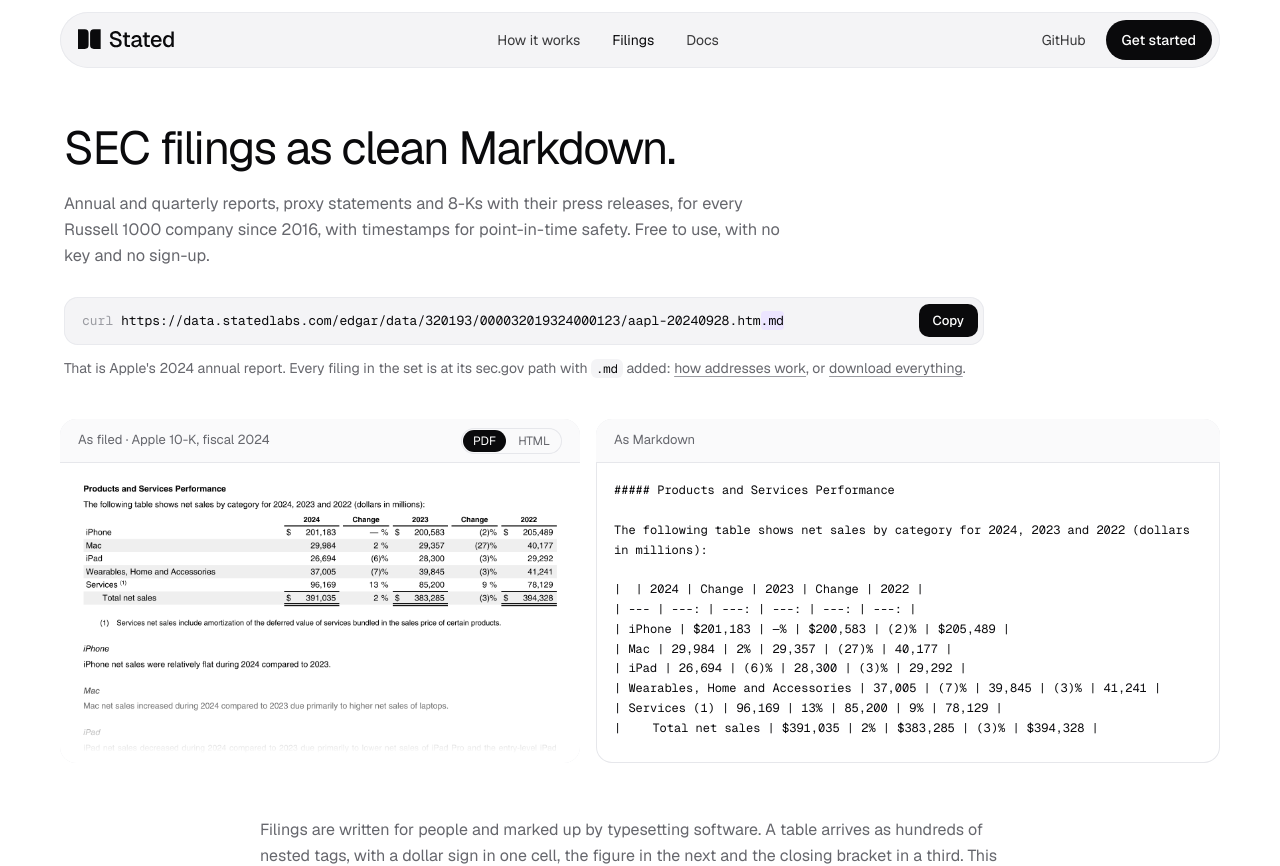
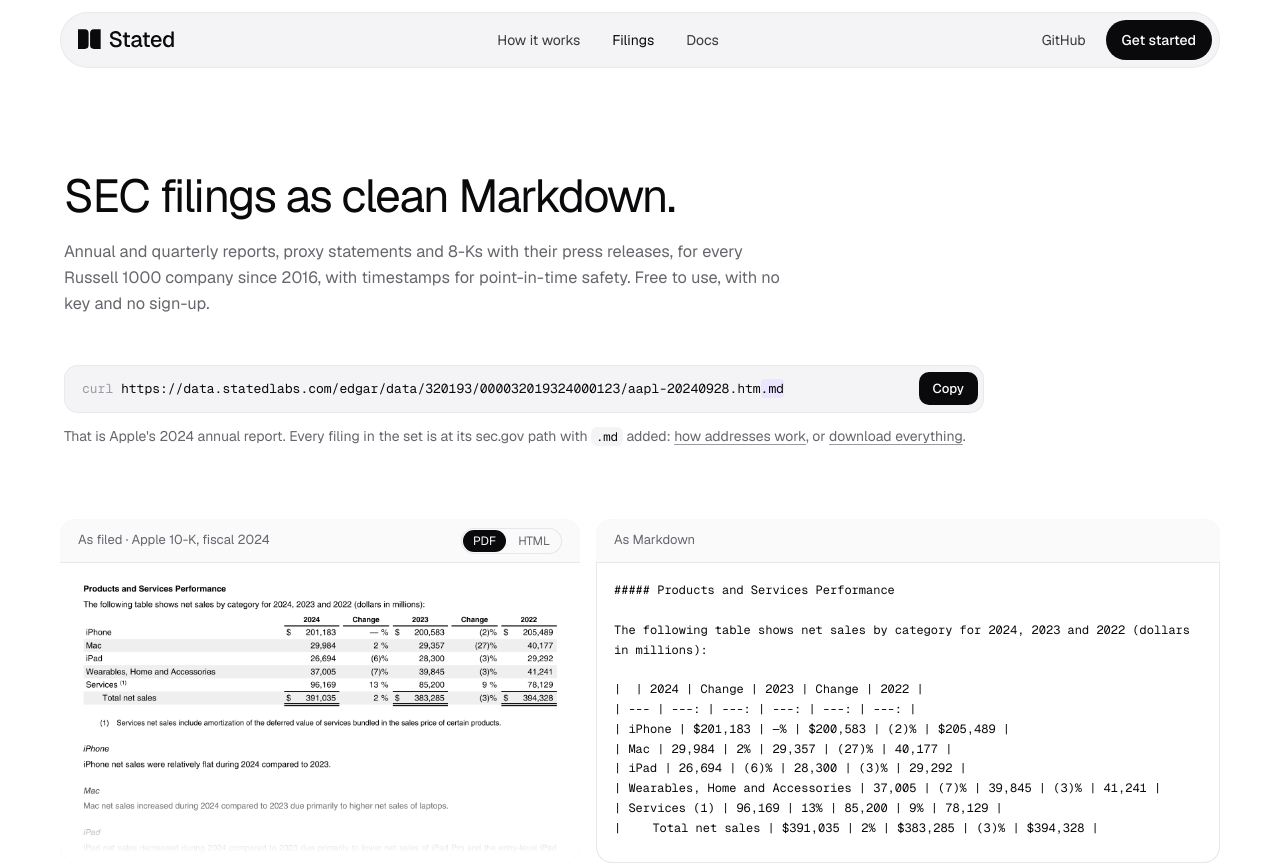
Before and after one commit to zmccormick7/Stated, a plain HTML site: page site/filings/index.html in a window 1280 px wide. Shown: the top 866 px of the page. Drawn offline with nearby package versions, Linux system fonts and the light colour scheme.

Commit message:
Filings guide: more room above and below the title
Co-Authored-By: Claude Fable 5.2 <noreply@anthropic.com>

```diff
--- a/site/filings/index.html
+++ b/site/filings/index.html
@@ -72,11 +72,11 @@ a:focus-visible { outline: 2px solid var(--accent); outline-offset: 3px; border-
 .nav-end { display: flex; align-items: center; gap: 20px; font-size: 0.875rem; }
 .pill { text-decoration: none; background: var(--btn-bg); color: var(--btn-ink); padding: 9px 16px; border-radius: 999px; font-weight: 500; }
 @media (max-width: 760px) { .nav-mid, .nav-end a.plain { display: none; } }
-.intro { padding: 56px 4px 0; }
+.intro { padding: 104px 4px 0; }
 h1 { margin: 0; font-weight: 400; font-size: clamp(2.1rem, 3.6vw, 3.1rem); line-height: 1.06; letter-spacing: -0.035em; }
 .lede { margin: 18px 0 0; max-width: 46rem; font-size: clamp(1.02rem, 1.25vw, 1.125rem); color: var(--muted); }
 .cmd {
-  display: flex; align-items: center; gap: 12px; margin-top: 28px; max-width: 920px; box-sizing: border-box;
+  display: flex; align-items: center; gap: 12px; margin-top: 48px; max-width: 920px; box-sizing: border-box;
   padding: 6px 6px 6px 18px; border-radius: 14px; background: var(--band); box-shadow: inset 0 0 0 1px var(--rule);
 }
 .cmd code { flex: 1; min-width: 0; padding: 8px 0; background: none; border-radius: 0; font-size: 0.8125rem; line-height: 1.5; overflow-wrap: anywhere; }
@@ -92,7 +92,7 @@ h1 { margin: 0; font-weight: 400; font-size: clamp(2.1rem, 3.6vw, 3.1rem); line-
 .cmd-note a { text-decoration-color: var(--faint); text-underline-offset: 3px; }
 
 /* ---------- Before and after ---------- */
-.pair { max-width: 1160px; margin: 40px auto 0; display: grid; grid-template-columns: 5fr 6fr; gap: 16px; }
+.pair { max-width: 1160px; margin: 72px auto 0; display: grid; grid-template-columns: 5fr 6fr; gap: 16px; }
 @media (max-width: 900px) { .pair { grid-template-columns: 1fr; } }
 .win { min-width: 0; border-radius: 16px; background: var(--win); box-shadow: inset 0 0 0 1px var(--win-rule); overflow: hidden; }
 .win-bar { display: flex; align-items: center; justify-content: space-between; gap: 12px; min-height: 44px; box-sizing: border-box; padding: 0 18px; background: var(--win-bar); border-bottom: 1px solid var(--win-rule); font-size: 0.8125rem; color: var(--muted); }
```
